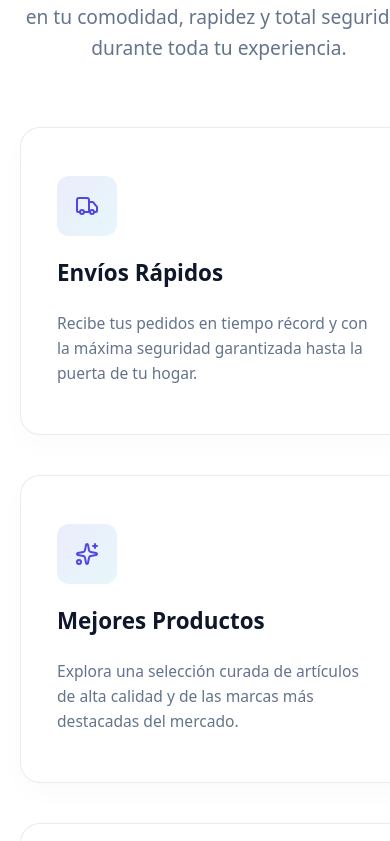
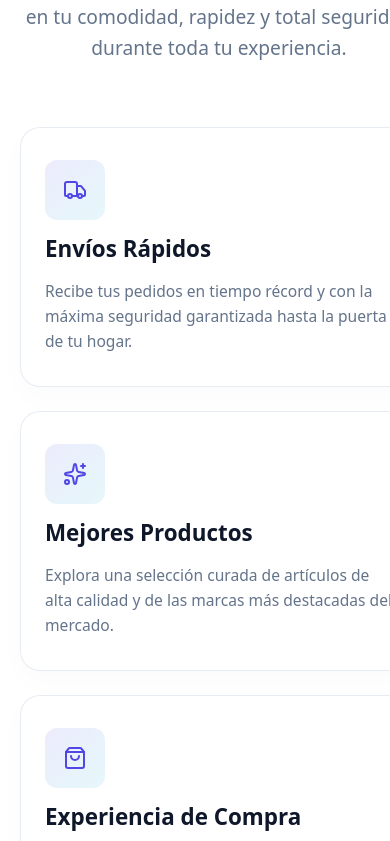
Before and after one commit to AgustinNapolitano/e-commerceUADE, a React (Vite) app in the folder frontend/: page / in a window 390 px wide. Shown: the part 1159-2000 px from the top of the page. Built offline with nearby package versions, Linux system fonts and the light colour scheme.

Commit message:
mejora visual en cards del home

```diff
--- a/frontend/src/components/Home.css
+++ b/frontend/src/components/Home.css
@@ -62,6 +62,7 @@
   0% {
     transform: translateY(0) scale(1);
   }
+
   100% {
     transform: translateY(-30px) scale(1.1);
   }
@@ -188,7 +189,9 @@
 }
 
 /* Features & Sections General Headers */
-.features-section, .members-section, .benefits-section {
+.features-section,
+.members-section,
+.benefits-section {
   display: flex;
   flex-direction: column;
   gap: 4rem;
@@ -234,8 +237,8 @@
 /* Features Grid */
 .features-grid {
   display: grid;
-  grid-template-columns: repeat(auto-fit, minmax(320px, 1fr));
-  gap: 2.5rem;
+  grid-template-columns: repeat(4, 1fr);
+  gap: 1.5rem;
 }
 
 .feature-card {
@@ -243,15 +246,16 @@
   backdrop-filter: blur(12px);
   -webkit-backdrop-filter: blur(12px);
   border: 1px solid rgba(226, 232, 240, 0.8);
-  padding: 3rem 2.25rem;
+  padding: 2rem 1.5rem;
   border-radius: var(--radius-lg);
   box-shadow: 0 10px 30px rgba(0, 0, 0, 0.02);
   display: flex;
   flex-direction: column;
-  gap: 1.5rem;
+  gap: 1rem;
   transition: all 0.4s cubic-bezier(0.16, 1, 0.3, 1);
   position: relative;
   overflow: hidden;
+  min-height: 220px;
 }
 
 .feature-card::before {
@@ -702,11 +706,13 @@
     opacity: 1;
     filter: drop-shadow(0 0 2px rgba(79, 70, 229, 0.4));
   }
+
   50% {
     transform: scale(1.15);
     opacity: 0.8;
     filter: drop-shadow(0 0 8px rgba(79, 70, 229, 0.8));
   }
+
   100% {
     transform: scale(1);
     opacity: 1;
@@ -716,47 +722,66 @@
 
 /* Media Queries */
 @media (max-width: 992px) {
+  .features-grid {
+    grid-template-columns: repeat(2, 1fr);
+    gap: 1.5rem;
+  }
+
   .info-showcase {
     grid-template-columns: 1fr;
     gap: 3rem;
     padding: 3rem 2rem;
   }
+
   .visual-card.offset {
     transform: translateY(0);
   }
+
   .visual-card.offset:hover {
     transform: translateY(-5px);
   }
+
   .promo-content {
     flex-direction: column;
     align-items: stretch;
     text-align: center;
   }
+
   .promo-tag {
     align-self: center;
   }
+
   .promo-btn {
     justify-content: center;
   }
 }
 
 @media (max-width: 768px) {
+  .features-grid {
+    grid-template-columns: 1fr;
+  }
+
   .hero-title {
     font-size: 3.25rem;
   }
+
   .hero-subtitle {
     font-size: 1.2rem;
   }
+
   .home-container {
     gap: 5rem;
     padding: 0 1.25rem;
   }
+
   .promo-banner {
     padding: 3rem 2rem;
   }
+
   .promo-text h2 {
     font-size: 2rem;
   }
+
   .section-header h2 {
     font-size: 2.25rem;
   }
```
